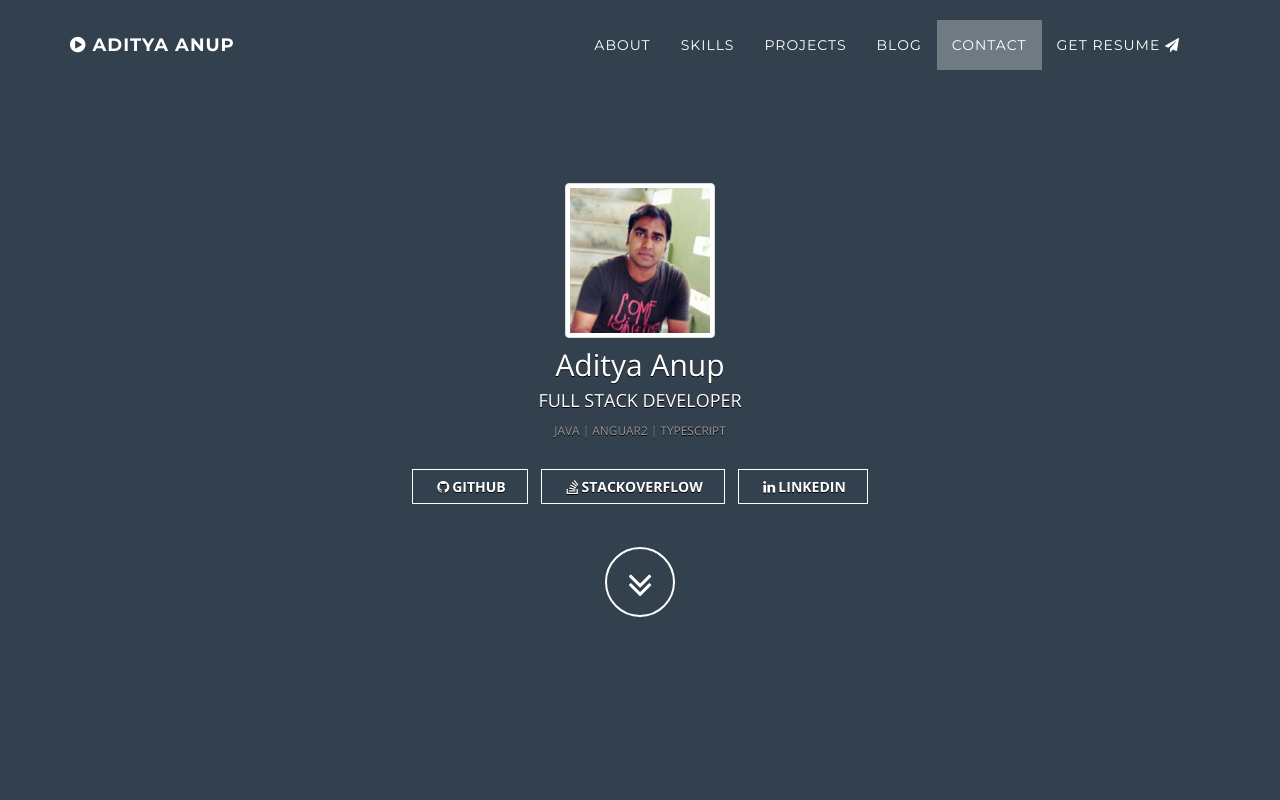
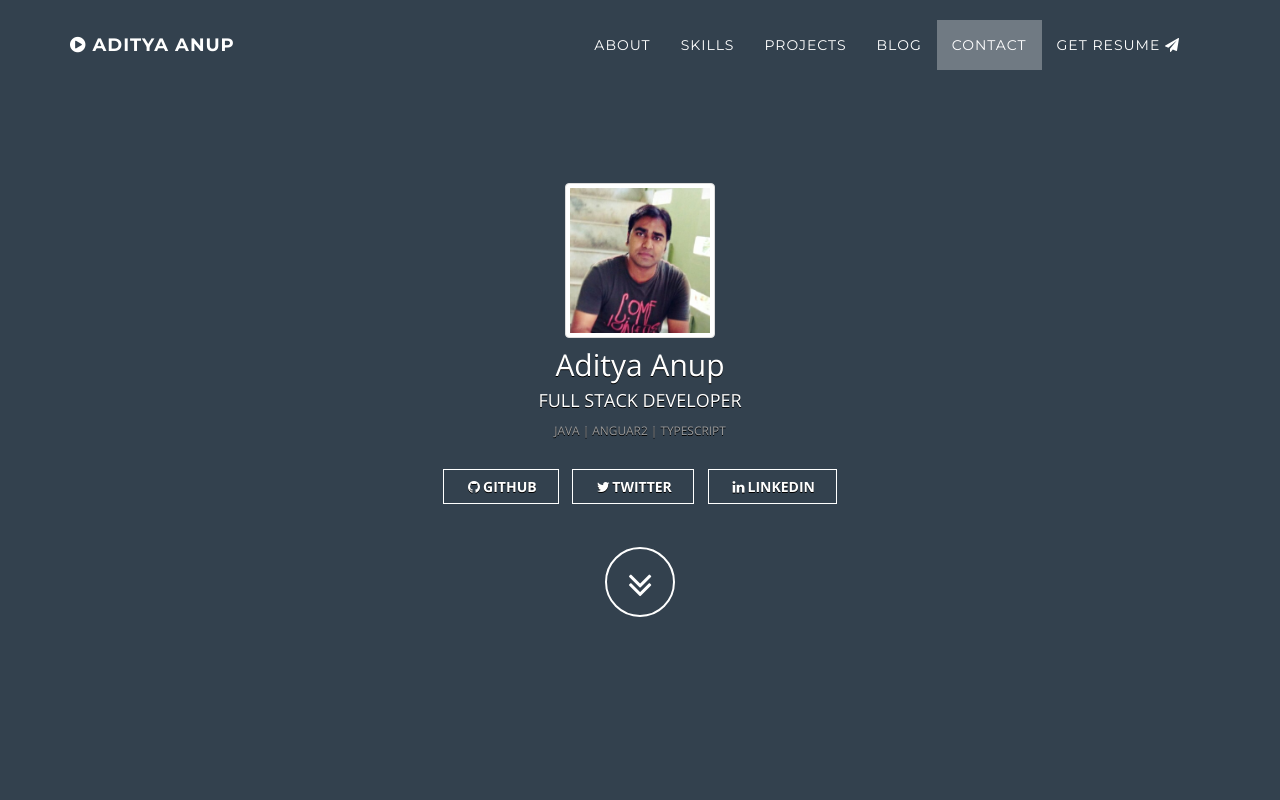
Before and after one commit to Adityaanup/Adityaanup.github.io, a website: page index.html in a window 1280 px wide. Shown: the top 800 px of the page. Drawn offline with nearby package versions, Linux system fonts and the light colour scheme.

Commit message:
some changes

```diff
--- a/index.html
+++ b/index.html
@@ -81,7 +81,7 @@
                     <a href="https://github.com/adityaanup" target="_blank" title="Github" alt="Github"><i class="fa fa-github fa-fw"></i>Github</a>
                 </li>
                 <li>
-                    <a href="http://stackoverflow.com/users/6218935/aditya-anup" target="_blank" title="Stackoverflow" alt="Stackoverflow"><i class="fa fa-stack-overflow fa-fw"></i>StackOverflow</a>
+                    <a href="http://stackoverflow.com/users/6218935/aditya-anup" target="_blank" title="Stackoverflow" alt="Stackoverflow"><i class="fa fa-twitter fa-fw"></i>twitter</a>
                 </li>
                 <li>
                     <a href="https://in.linkedin.com/in/adityaanup" target="_blank" title="LinkedIn" alt="LinkedIn"><i class="fa fa-linkedin fa-fw"></i>LinkedIn</a>
```
